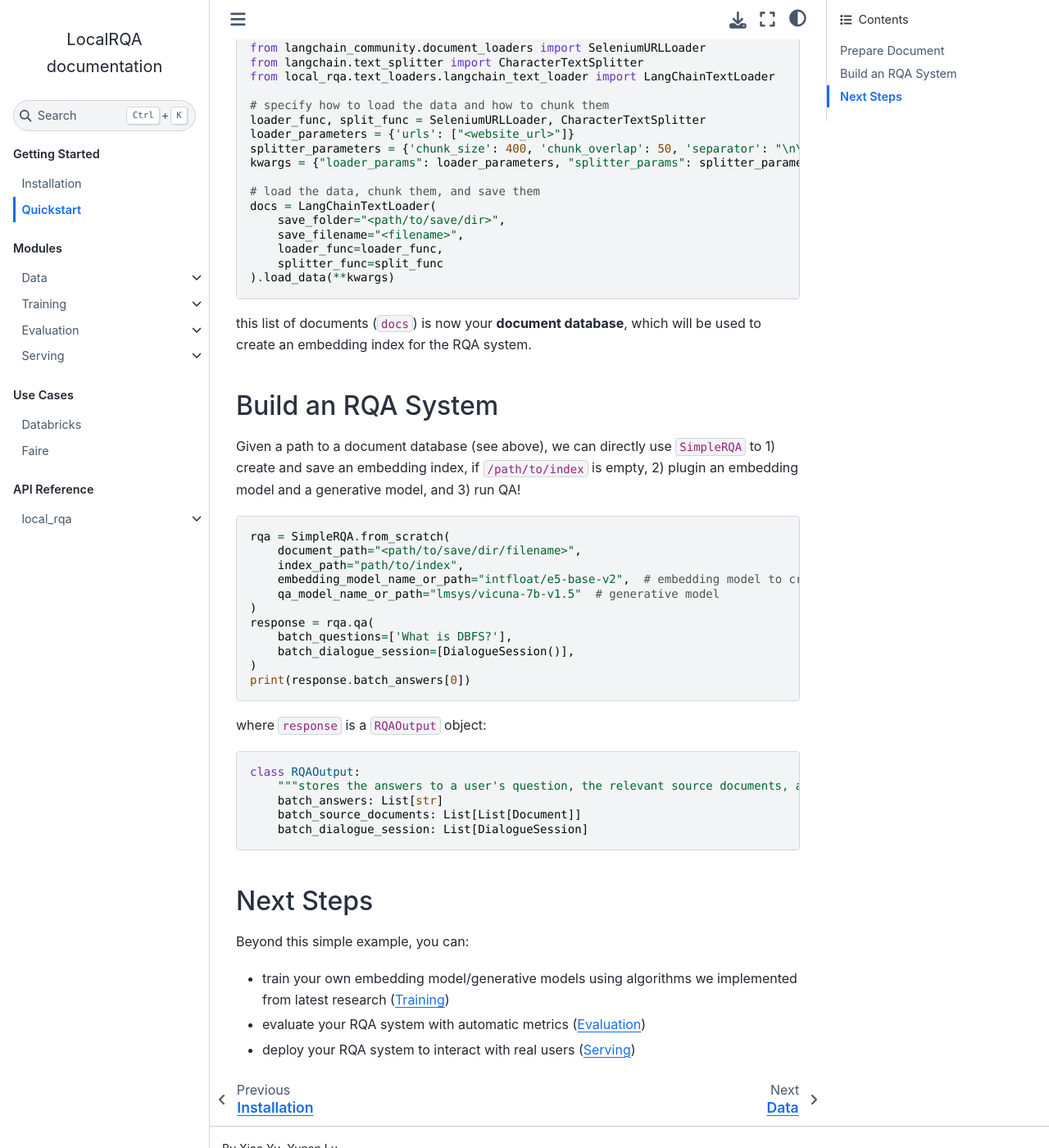
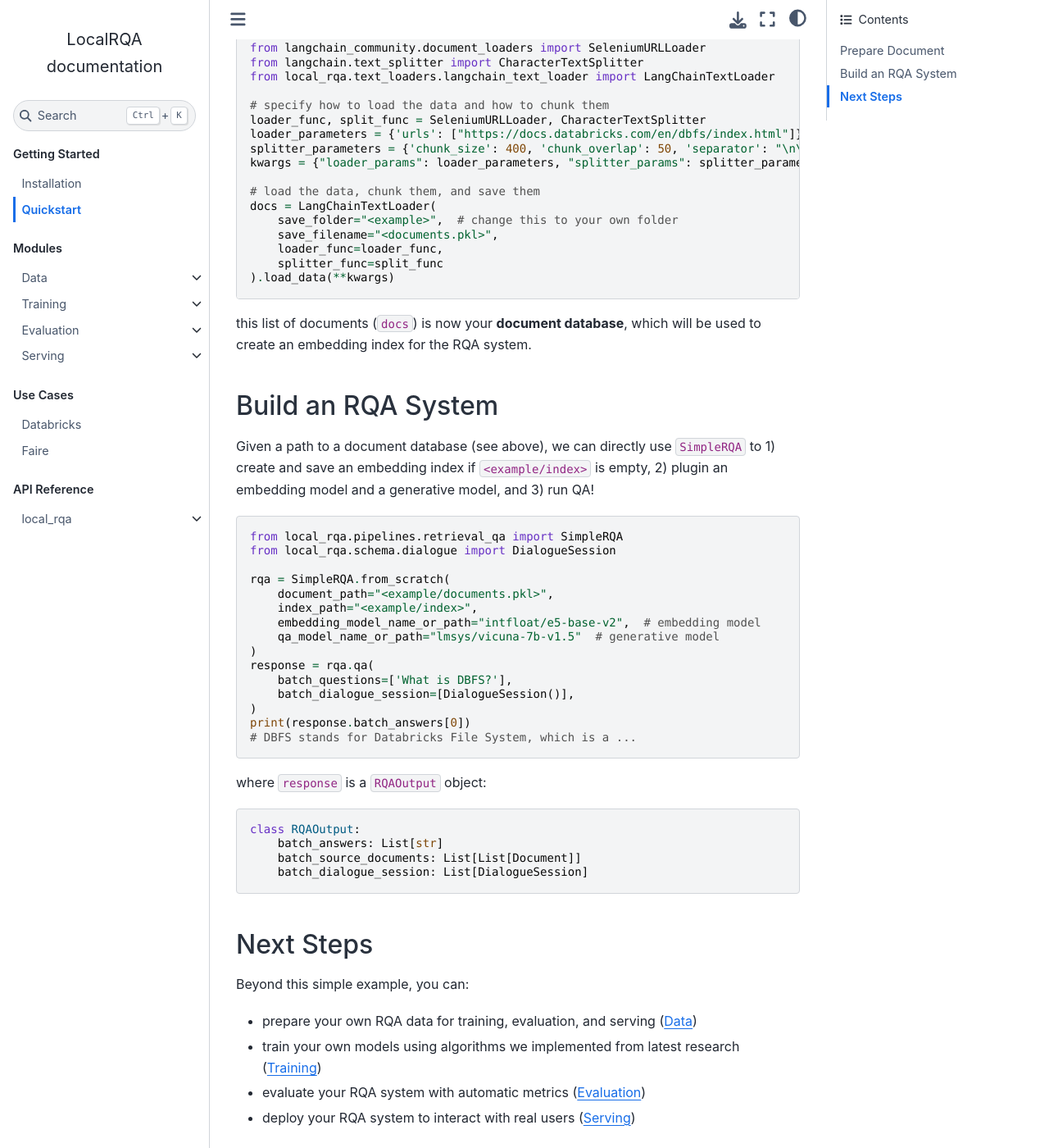
Before and after one commit to jasonyux/LocalRQA, a Sphinx documentation site: the page built from docs/getting_started/quickstart.rst, in a window 1280 px wide and 1400 px high, scrolled down 512 px. Shown: the whole window at 82% size. Built offline with Sphinx 7.4.7 and the Sphinx Book theme 1.1.4, drawn with Linux system fonts in a browser that asks for light colours; pages that are not in the unit, such as notebooks, are missing from menus.

Commit message:
more fix on quickstart and init data page

```diff
--- a/docs/getting_started/quickstart.rst
+++ b/docs/getting_started/quickstart.rst
@@ -17,21 +17,23 @@ Prepare Document
 LocalRQA integrates with frameworks such as LangChain and LlamaIndex to easily ingest text data in various formats, such as JSON data, HTML data, data from Google Drive, etc.
 
 For example, you could load data from a website using ``SeleniumURLLoader`` from ``langchain``, then save and parse them into a collection of documents (``docs``):
-::
+
+.. code-block:: python
+
     from langchain_community.document_loaders import SeleniumURLLoader
     from langchain.text_splitter import CharacterTextSplitter
     from local_rqa.text_loaders.langchain_text_loader import LangChainTextLoader
 
     # specify how to load the data and how to chunk them
     loader_func, split_func = SeleniumURLLoader, CharacterTextSplitter
-    loader_parameters = {'urls': ["<website_url>"]}
+    loader_parameters = {'urls': ["https://docs.databricks.com/en/dbfs/index.html"]}
     splitter_parameters = {'chunk_size': 400, 'chunk_overlap': 50, 'separator': "\n\n"}
     kwargs = {"loader_params": loader_parameters, "splitter_params": splitter_parameters}
 
     # load the data, chunk them, and save them
     docs = LangChainTextLoader(
-        save_folder="<path/to/save/dir>",
-        save_filename="<filename>",
+        save_folder="<example>",  # change this to your own folder
+        save_filename="<documents.pkl>",
         loader_func=loader_func,
         splitter_func=split_func
     ).load_data(**kwargs)
@@ -42,12 +44,17 @@ this list of documents (``docs``) is now your **document database**, which will
 
 Build an RQA System
 ----------------
-Given a path to a document database (see above), we can directly use ``SimpleRQA`` to 1) create and save an embedding index, if ``/path/to/index`` is empty, 2) plugin an embedding model and a generative model, and 3) run QA!
-::
+Given a path to a document database (see above), we can directly use ``SimpleRQA`` to 1) create and save an embedding index if ``<example/index>`` is empty, 2) plugin an embedding model and a generative model, and 3) run QA!
+
+.. code-block:: python
+
+    from local_rqa.pipelines.retrieval_qa import SimpleRQA
+    from local_rqa.schema.dialogue import DialogueSession
+
     rqa = SimpleRQA.from_scratch(
-        document_path="<path/to/save/dir/filename>",
-        index_path="path/to/index",
-        embedding_model_name_or_path="intfloat/e5-base-v2",  # embedding model to create the index and perform search
+        document_path="<example/documents.pkl>",
+        index_path="<example/index>",
+        embedding_model_name_or_path="intfloat/e5-base-v2",  # embedding model
         qa_model_name_or_path="lmsys/vicuna-7b-v1.5"  # generative model
     )
     response = rqa.qa(
@@ -55,11 +62,14 @@ Given a path to a document database (see above), we can directly use ``SimpleRQA
         batch_dialogue_session=[DialogueSession()],
     )
     print(response.batch_answers[0])
+    # DBFS stands for Databricks File System, which is a ...
 
-where ``response`` is a ``RQAOutput`` object::
+
+where ``response`` is a ``RQAOutput`` object:
+
+.. code-block:: python
 
     class RQAOutput:
-        """stores the answers to a user's question, the relevant source documents, and the UPDATED dialogue history"""
         batch_answers: List[str]
         batch_source_documents: List[List[Document]]
         batch_dialogue_session: List[DialogueSession]
@@ -70,6 +80,7 @@ Next Steps
 
 Beyond this simple example, you can:
 
-- train your own embedding model/generative models using algorithms we implemented from latest research (:ref:`train-main`)
+- prepare your own RQA data for training, evaluation, and serving (:ref:`data-main`)
+- train your own models using algorithms we implemented from latest research (:ref:`train-main`)
 - evaluate your RQA system with automatic metrics (:ref:`evaluation-main`)
 - deploy your RQA system to interact with real users (:ref:`serving-main`)
```
Also changed, not shown: docs/modules/data.rst (+88 -5 lines), 1 other file.
